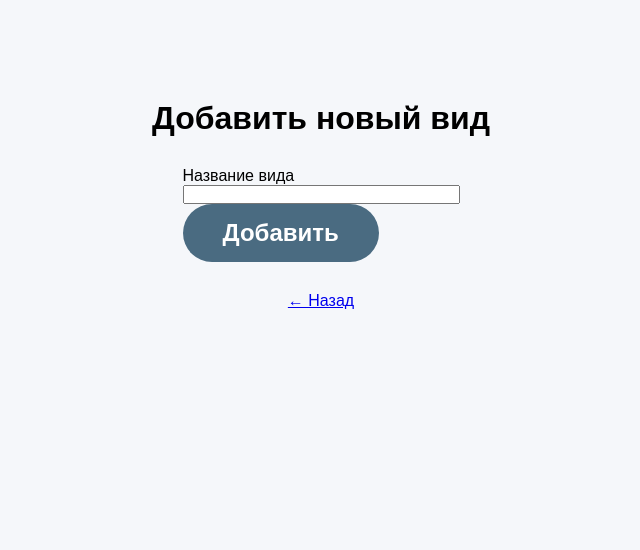
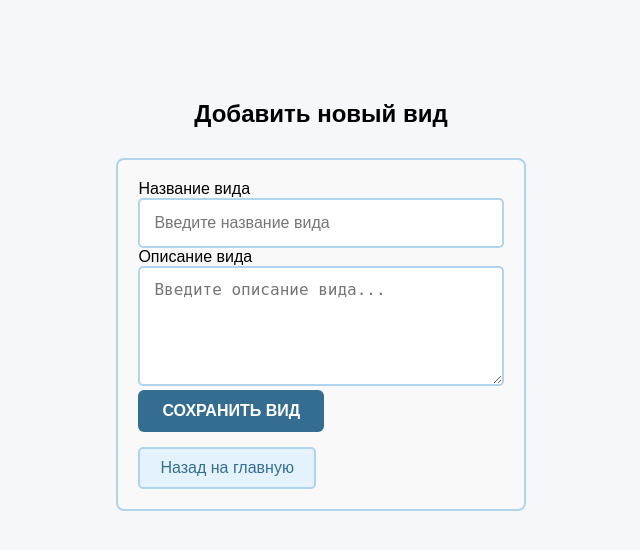
Before and after one commit to Larnaka2002/Vittavento_Article, a Flask app: page /add_view in a window 1280 px wide. Shown: the top 550 px of the page, without its empty margins (319-959 px from the left). Run offline with Flask 3, Linux system fonts and the light colour scheme.

Commit message:
Обновление формы добавления вида: стили, описание, переход на главную

```diff
--- a/app/forms.py
+++ b/app/forms.py
@@ -1,8 +1,9 @@
 # app/forms.py
 from flask_wtf import FlaskForm
-from wtforms import StringField, SubmitField
+from wtforms import StringField, SubmitField, TextAreaField
 from wtforms.validators import DataRequired
 
 class ViewForm(FlaskForm):
     name = StringField('Название вида', validators=[DataRequired()])
-    submit = SubmitField('Добавить')
+    description = TextAreaField('Описание')  # это важно
+    submit = SubmitField('СОХРАНИТЬ ВИД')
--- a/app/main/routes.py
+++ b/app/main/routes.py
@@ -19,11 +19,16 @@ def add_view():
             flash('Такой вид уже существует!', 'warning')
             return redirect(url_for('main.index'))
 
-        new_view = View(name=form.name.data)
+        # Сохраняем и название, и описание
+        new_view = View(
+            name=form.name.data,
+            description=form.description.data  # <--- сохраняем описание
+        )
         db.session.add(new_view)
         db.session.commit()
         flash('Вид успешно добавлен!', 'success')
         return redirect(url_for('main.index'))
+
     return render_template('add_view.html', form=form)
 
 @main.route('/')
--- a/app/static/styles.css
+++ b/app/static/styles.css
@@ -220,3 +220,92 @@ body {
     border: 1px solid #ccc;
     resize: vertical;
 }
+
+.description-block {
+    margin-top: 30px;
+    text-align: center;
+}
+
+.description-block label {
+    display: block;
+    font-size: 18px;
+    font-weight: 600;
+    margin-bottom: 10px;
+    color: #222;
+}
+
+.description-block textarea {
+    width: 92%;
+    max-width: 880px;
+    min-height: 100px;
+    padding: 14px 16px;
+    font-size: 16px;
+    border-radius: 8px;
+    border: 2px solid #7dbbd3;
+    resize: vertical;
+    background-color: #f7fafd;
+    box-shadow: 0 2px 5px rgba(0,0,0,0.05);
+    transition: border-color 0.2s ease;
+}
+
+.description-block textarea:focus {
+    border-color: #519ec1;
+    outline: none;
+}
+
+.styled-form {
+    max-width: 600px;
+    margin: 0 auto;
+    padding: 20px;
+    border-radius: 8px;
+    background-color: #f9f9f9;
+    border: 2px solid #b0d4ec;
+}
+
+.form-control {
+    width: 100%;
+    padding: 12px 14px;
+    font-size: 16px;
+    border: 2px solid #b0d4ec;
+    border-radius: 5px;
+    box-sizing: border-box;
+}
+
+.large-input {
+    height: 50px;
+}
+
+.large-textarea {
+    height: 120px;
+    resize: vertical;
+}
+
+.start-button {
+    background-color: #356d91;
+    color: white;
+    padding: 12px 24px;
+    font-size: 16px;
+    border: none;
+    border-radius: 6px;
+    cursor: pointer;
+}
+
+.start-button:hover {
+    background-color: #2a5974;
+}
+
+.back-button {
+    display: inline-block;
+    margin-top: 15px;
+    padding: 10px 20px;
+    background-color: #e3f2fd;
+    border: 2px solid #b0d4ec;
+    border-radius: 5px;
+    color: #356d91;
+    text-decoration: none;
+    font-weight: 500;
+}
+
+.back-button:hover {
+    background-color: #d0ebff;
+}
--- a/app/templates/add_view.html
+++ b/app/templates/add_view.html
@@ -1,19 +1,25 @@
-<!DOCTYPE html>
-<html lang="ru">
-<head>
-    <meta charset="UTF-8">
-    <title>Добавить новый вид</title>
-    <link rel="stylesheet" href="{{ url_for('static', filename='styles.css') }}">
-</head>
-<body>
-    <div class="container">
-        <h1>Добавить новый вид</h1>
-        <form method="POST">
-            {{ form.hidden_tag() }}
-            <div>{{ form.name.label }}<br>{{ form.name(size=32) }}</div>
-            <div>{{ form.submit(class_="start-button") }}</div>
-        </form>
-        <p><a href="{{ url_for('main.index') }}">← Назад</a></p>
-    </div>
-</body>
-</html>
+{% extends 'base.html' %}
+
+{% block content %}
+<div class="container mt-5">
+    <h2 class="mb-4">Добавить новый вид</h2>
+    <form method="POST" action="{{ url_for('main.add_view') }}" class="styled-form">
+        <div class="form-group">
+            <label for="view_name">Название вида</label>
+            <input type="text" name="view_name" id="view_name" class="form-control large-input" placeholder="Введите название вида">
+        </div>
+
+        <div class="form-group mt-4">
+            <label for="view_description">Описание вида</label>
+            <textarea name="view_description" id="view_description" class="form-control large-textarea" rows="4" placeholder="Введите описание вида..."></textarea>
+        </div>
+
+        <div class="form-group mt-4">
+            <button type="submit" class="start-button">СОХРАНИТЬ ВИД</button>
+        </div>
+        <div class="form-group mt-3 text-center">
+            <a href="{{ url_for('main.index') }}" class="back-button">Назад на главную</a>
+        </div>
+    </form>
+</div>
+{% endblock %}
--- /dev/null
+++ b/app/templates/base.html
@@ -0,0 +1,13 @@
+<!DOCTYPE html>
+<html lang="ru">
+<head>
+    <meta charset="UTF-8">
+    <title>{% block title %}Vittavento{% endblock %}</title>
+    <link rel="stylesheet" href="{{ url_for('static', filename='styles.css') }}">
+</head>
+<body>
+    <div class="main-wrapper">
+        {% block content %}{% endblock %}
+    </div>
+</body>
+</html>
--- a/app/templates/index.html
+++ b/app/templates/index.html
@@ -83,9 +83,9 @@
 
             </div>
              <!-- Блок с описанием артикула -->
-            <div class="form-group">
+            <div class="description-block">
                 <label for="article_description">Описание артикула</label>
-                <textarea id="article_description" name="article_description" rows="3" placeholder="Введите описание..."></textarea>
+                <textarea id="article_description" name="article_description" rows="4" placeholder="Введите описание артикула..."></textarea>
             </div>
             <!-- Кнопки генерации и перехода -->
             <div class="button-container">
```
Also changed, not shown: instance/database.db.
